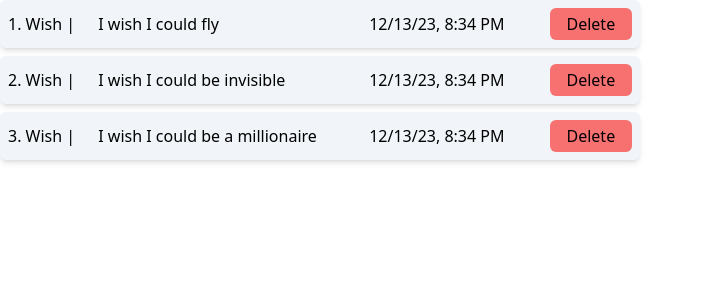
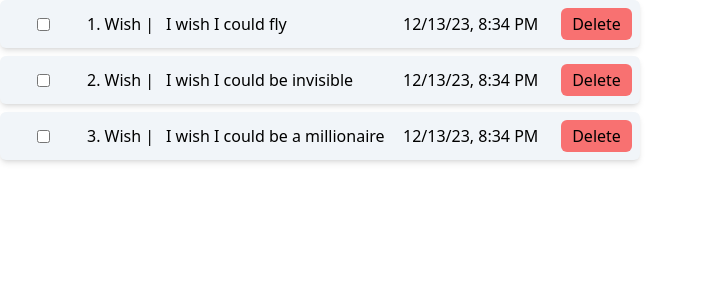
Before and after one commit to BodTa/wish-app, an Angular app: page / in a window 1280 px wide. Shown: the top 300 px of the page, without its empty margins (0-703 px from the left). Built offline with nearby package versions, Linux system fonts and the light colour scheme.

Commit message:
checking functionality

```diff
--- a/src/app/wish-card/wish-card.component.html
+++ b/src/app/wish-card/wish-card.component.html
@@ -1,11 +1,17 @@
 <div
-  class="grid grid-cols-7 gap-2 items-center p-2 shadow-md bg-slate-100 rounded-md"
+  class="grid grid-cols-8 gap-2 items-center p-2 shadow-md bg-slate-100 rounded-md"
 >
+  <input
+    class="cursor-pointer"
+    type="checkbox"
+    [checked]="wish.completed"
+    (click)="toggleCheck()"
+  />
   <span>{{ wish.id }}. Wish |</span>
   @if (!wish.completed) {
     <span class="col-span-3">{{ wish.wish }}</span>
   } @else {
-    <span class="col-span-3 line-through bg-green-400 font-bold italic">{{
+    <span class="col-span-3 line-through text-green-400 font-bold italic">{{
       wish.wish
     }}</span>
   }
--- a/src/app/wish-card/wish-card.component.ts
+++ b/src/app/wish-card/wish-card.component.ts
@@ -16,4 +16,9 @@ export class WishCardComponent {
     createdAt: new Date(),
     completed: false
   };
+
+  toggleCheck(){
+    this.wish.completed = !this.wish.completed;
+    this.wish.completedAt = new Date();
+  }
 }
```
